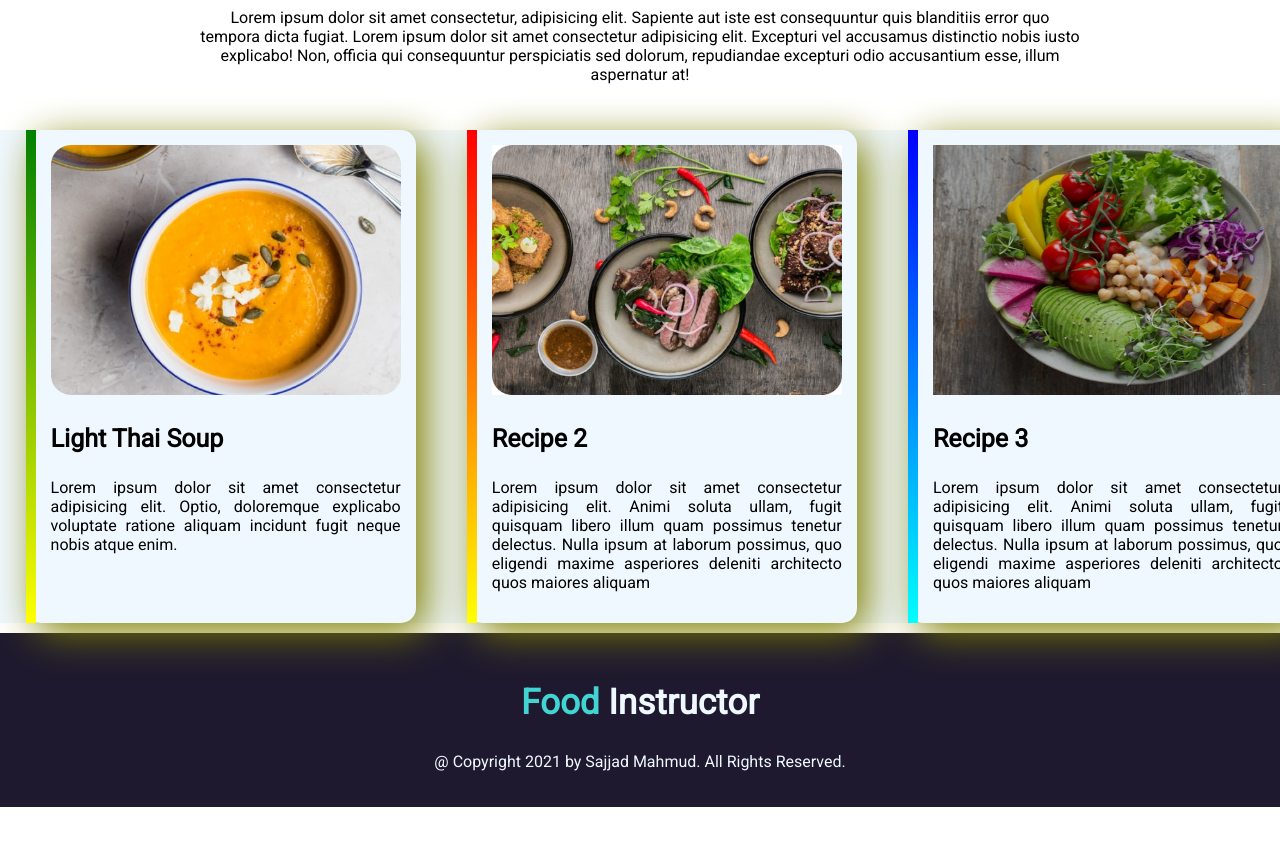
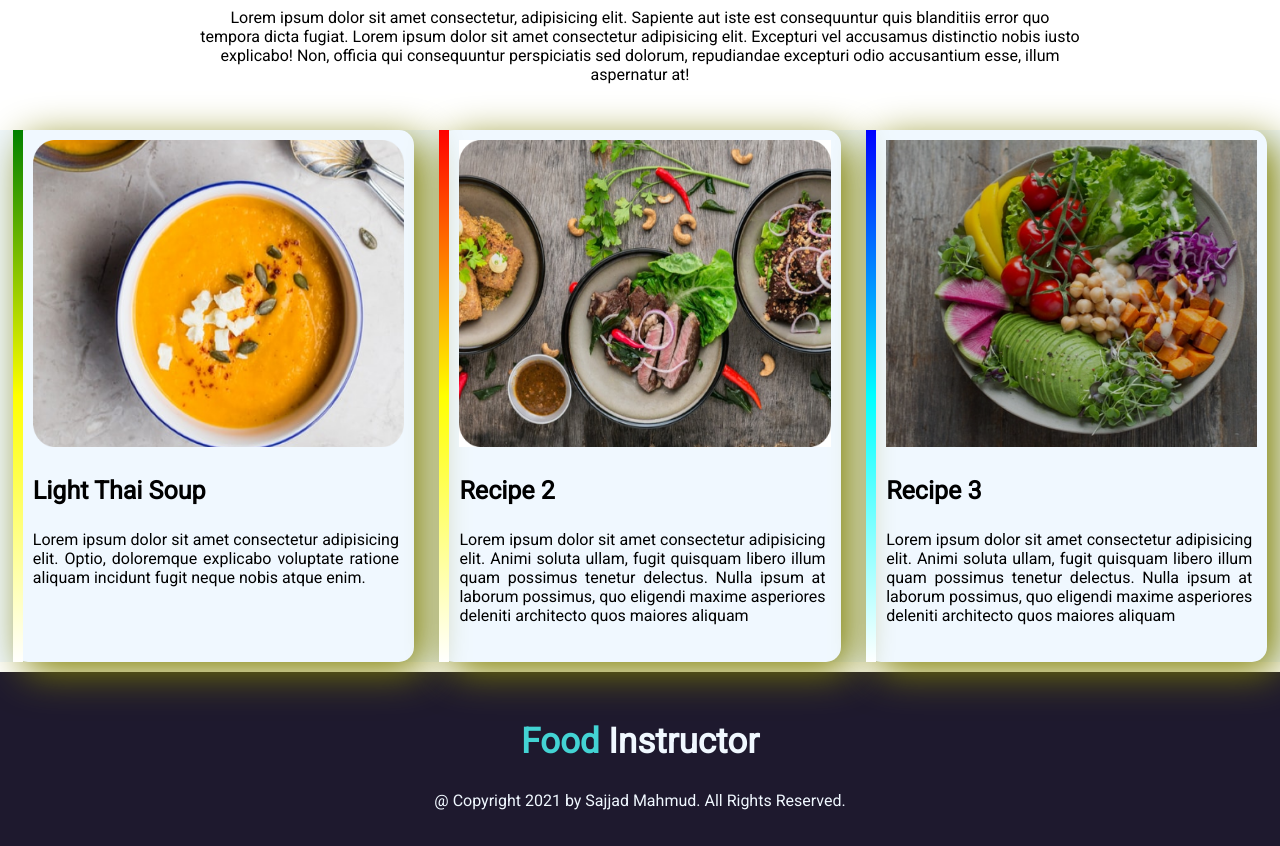
Before and after one commit to Springhawk27/food-instructor, a plain HTML site: page index.html in a window 1280 px wide. Shown: the part 1260-2106 px from the top of the page. Before the commit the page ends 2067 px from the top, so only its background shows below. Drawn offline with Linux system fonts and the light colour scheme.

Commit message:
recipe image adjusted

```diff
--- a/css/style.css
+++ b/css/style.css
@@ -73,9 +73,9 @@ h4 {
 
 .recipe-section {
     width: 30%;
-    margin-left: 2%;
-    margin-right: 2%;
-    padding: 15px;
+    margin-left: 1%;
+    margin-right: 1%;
+    padding: 10px;
     border-radius: 15px;
     text-align: justify;
     box-shadow: 10px 10px 40px olive;
@@ -94,25 +94,25 @@ h4 {
 
 #recipe-1 {
     border-left: 10px solid;
-    border-image: linear-gradient(green, yellow);
+    border-image: linear-gradient(green, yellow, white);
     border-image-slice: 1;
 }
 
 #recipe-2 {
     border-left: 10px solid;
-    border-image: linear-gradient(red, yellow);
+    border-image: linear-gradient(red, yellow, white);
     border-image-slice: 1;
 }
 
 #recipe-3 {
     border-left: 10px solid;
-    border-image: linear-gradient(blue, cyan);
+    border-image: linear-gradient(blue, cyan, white);
     border-image-slice: 1;
 }
 
 .recipe-img {
-    width: 350px;
-    height: 250px;
+    width: 100%;
+    height: 60%;
 }
 
 footer {
--- a/index.html
+++ b/index.html
@@ -50,18 +50,18 @@
             <div id="recipe-1" class="recipe-section">
                 <img class="recipe-img" src="img/project-cover.png" alt="">
                 <h3>Light Thai Soup</h3>
-                <p>Lorem ipsum dolor sit amet consectetur adipisicing elit. Optio, doloremque explicabo voluptate ratione aliquam incidunt fugit neque nobis atque enim.</p>
+                <p style="padding-right: 5px;">Lorem ipsum dolor sit amet consectetur adipisicing elit. Optio, doloremque explicabo voluptate ratione aliquam incidunt fugit neque nobis atque enim.</p>
             </div>
             <div id="recipe-2" class="recipe-section">
                 <img class="recipe-img" src="img/project-cover1.jpg" alt="">
                 <h3>Recipe 2</h3>
-                <p>Lorem ipsum dolor sit amet consectetur adipisicing elit. Animi soluta ullam, fugit quisquam libero illum quam possimus tenetur delectus. Nulla ipsum at laborum possimus, quo eligendi maxime asperiores deleniti architecto quos maiores aliquam
+                <p style="padding-right: 5px;">Lorem ipsum dolor sit amet consectetur adipisicing elit. Animi soluta ullam, fugit quisquam libero illum quam possimus tenetur delectus. Nulla ipsum at laborum possimus, quo eligendi maxime asperiores deleniti architecto quos maiores aliquam
                 </p>
             </div>
             <div id="recipe-3" class="recipe-section">
-                <img class="recipe-img" src="img/project-cover5.png" alt="" width="250" height="250">
+                <img class="recipe-img" src="img/project-cover5.png" alt="">
                 <h3>Recipe 3</h3>
-                <p>Lorem ipsum dolor sit amet consectetur adipisicing elit. Animi soluta ullam, fugit quisquam libero illum quam possimus tenetur delectus. Nulla ipsum at laborum possimus, quo eligendi maxime asperiores deleniti architecto quos maiores aliquam
+                <p style="padding-right: 5px;">Lorem ipsum dolor sit amet consectetur adipisicing elit. Animi soluta ullam, fugit quisquam libero illum quam possimus tenetur delectus. Nulla ipsum at laborum possimus, quo eligendi maxime asperiores deleniti architecto quos maiores aliquam
                 </p>
             </div>
         </div>
```
